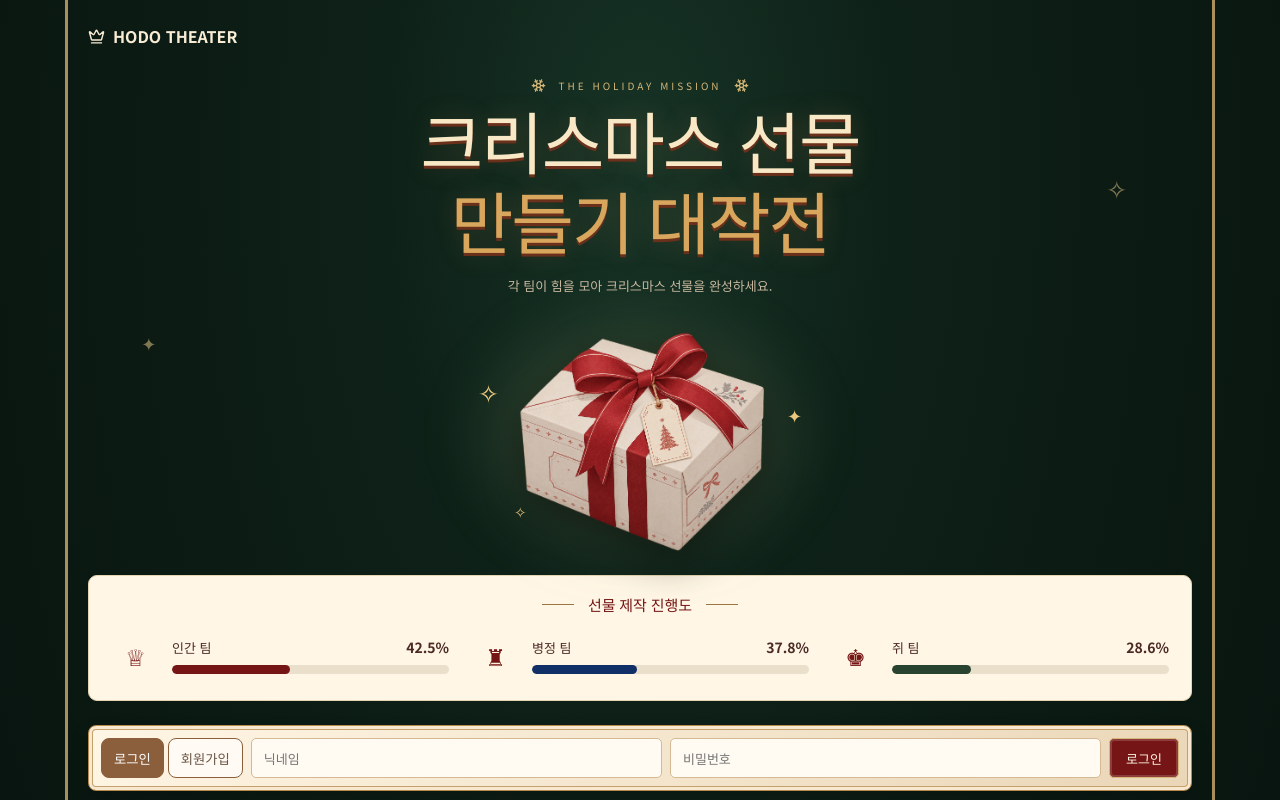
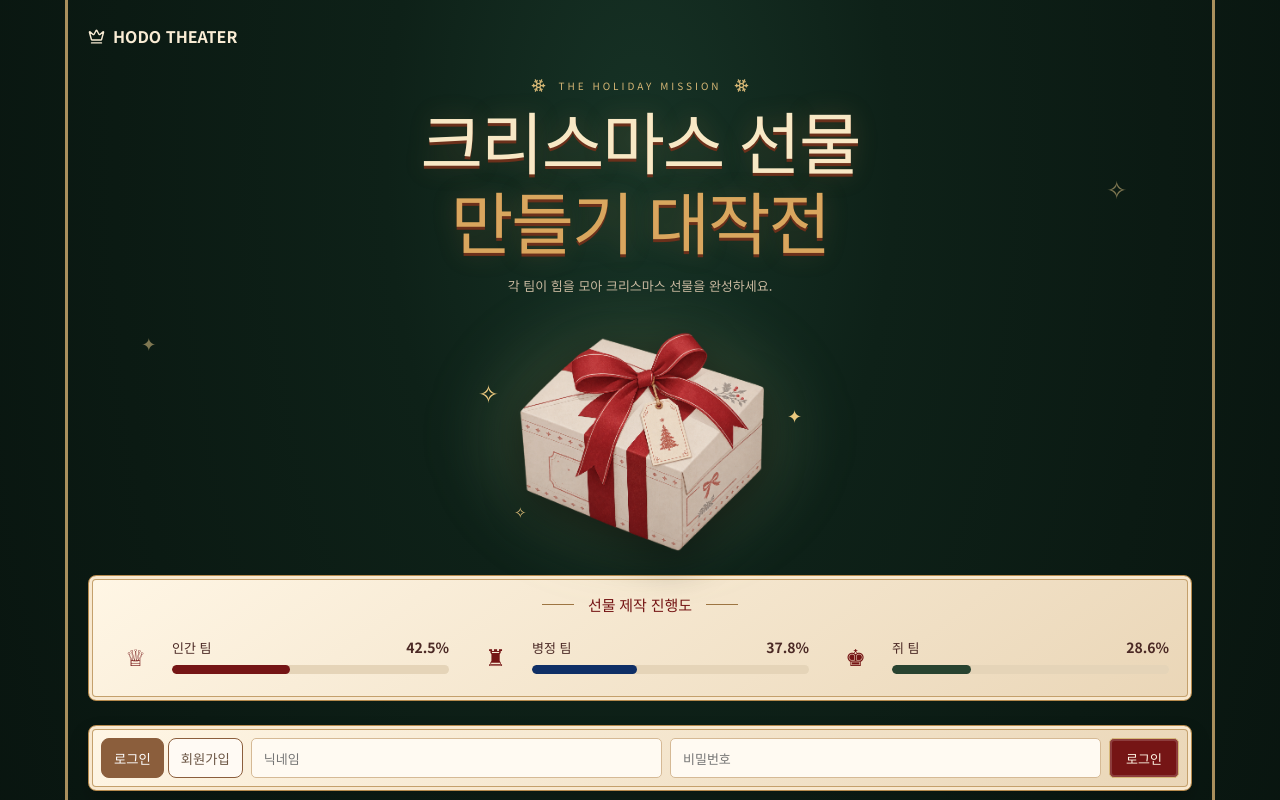
Before and after one commit to DoA-xoxo/gift, a Next.js app in the folder christmas-gift-next/: page / in a window 1280 px wide. Shown: the top 800 px of the page. Built offline with nearby package versions, Linux system fonts and the light colour scheme; no server answers; the database is empty; a web font is replaced by a local one.

Commit message:
Update globals.css

```diff
--- a/christmas-gift-next/app/globals.css
+++ b/christmas-gift-next/app/globals.css
@@ -392,29 +392,48 @@ body {
   display: none;
 }
 
-/* 팀별 선물 제작도: 크림색 배경으로 통일 */
+
+/* 선물 제작 진행도: 다른 카드와 같은 크림색 양식 */
 .progress-wrap {
-  background: #fff6e5;
-  border: 1px solid #e5d4b2;
-  box-shadow: none;
-  border-radius: 9px;
+  background: linear-gradient(145deg, #fff6e5, #ead6b7);
+  border: 1px solid #b68a4d;
+  border-radius: 8px;
+  box-shadow:
+    inset 0 0 0 3px #f8e8cf,
+    inset 0 0 0 4px #c4a06c;
+  padding: 18px 22px 20px;
 }
 
-/* 제목도 크림색 배경에 맞게 어두운 버건디로 */
+/* 팀 아이콘은 문양만 버건디색으로 */
+.team-icon {
+  background: transparent;
+  border: none;
+  box-shadow: none;
+  color: #751515;
+}
+
+/* 아이콘의 원형 장식 제거 */
+.team-icon::before,
+.team-icon::after {
+  content: none;
+  display: none;
+}
+
+/* 제목 */
 .section-label {
   color: #751515;
 }
 
-/* 진행도 제목과 퍼센트도 잘 보이도록 */
+/* 팀 이름과 퍼센트 */
 .progress-title,
 .progress-title b,
 .progress-title strong {
   color: #4b2925;
 }
 
-/* 진행도 막대: 차분한 색상으로 */
+/* 진행도 막대의 바탕만 정리하고 팀별 색상은 유지 */
 .bar {
-  background: #eadfca;
+  background: #e5d4b8;
   border: none;
   box-shadow: none;
 }
@@ -424,7 +443,7 @@ body {
   background-image: none;
 }
 
-/* 양옆 장식선: 은은한 골드 유지 */
+/* 양옆 장식선 */
 .page:before,
 .page:after {
   background: #c6a56a;
```
